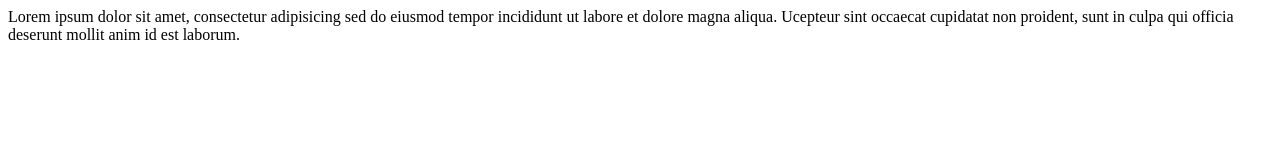
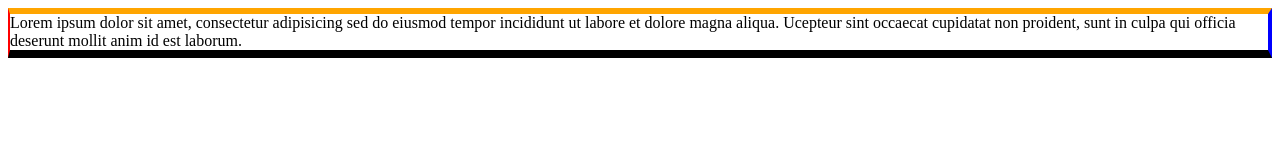
Before and after one commit to geraldokutar/Box-model, a plain HTML site: page index.html in a window 1280 px wide. Drawn offline with Linux system fonts and the light colour scheme.

Commit message:
correct the name to the class

```diff
--- a/css/styles.css
+++ b/css/styles.css
@@ -1,4 +1,4 @@
-.text-box {
+.test-box {
   border-left: 2px solid red;
   border-right: 4px solid blue;
   border-top: 6px solid orange;
```
